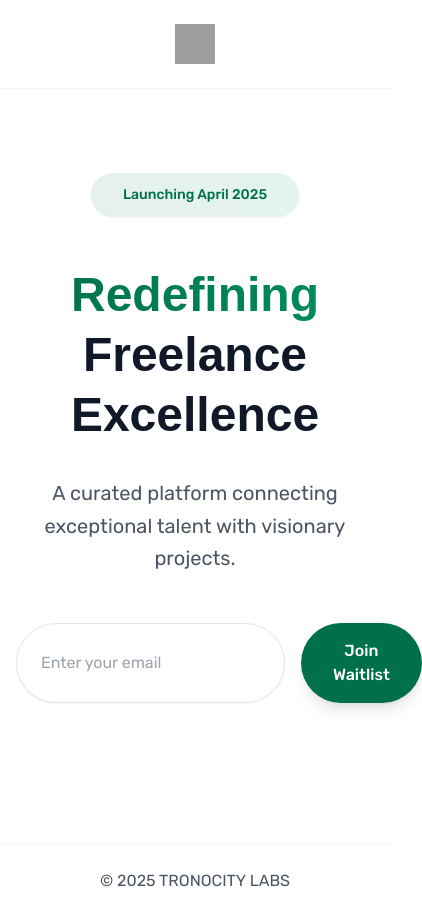
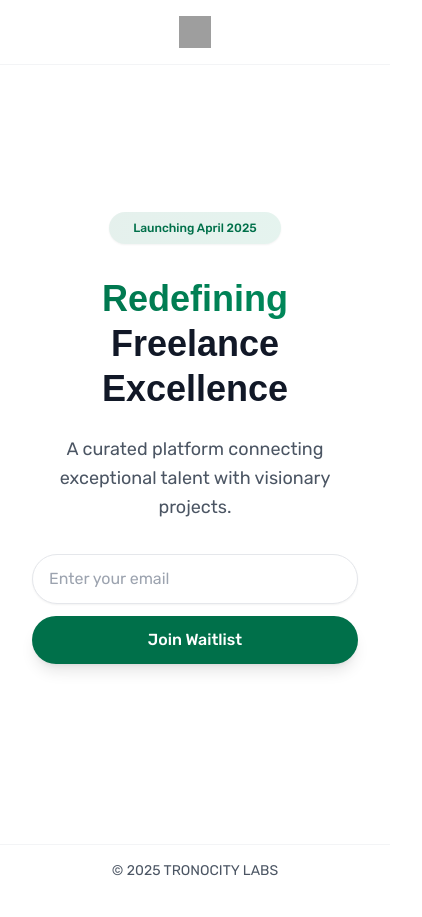
Before and after one commit to nawazkhan060/prod-gigzs, a React (Vite) app: page / in a window 390 px wide. Shown: the whole page, 422 px wide, since content can reach past the window. Built offline with nearby package versions, Linux system fonts and the light colour scheme; grey boxes are pictures that could not be loaded; a web font is replaced by a local one.

Commit message:
Update App.tsx

```diff
--- a/src/App.tsx
+++ b/src/App.tsx
@@ -19,7 +19,7 @@ function App() {
 
       {/* Navigation */}
       <nav className="fixed w-full top-0 z-50 bg-white/95 backdrop-blur-sm border-b border-gray-100">
-        <div className="max-w-7xl mx-auto px-4 sm:px-6 lg:px-8 py-6">
+        <div className="max-w-7xl mx-auto px-4 sm:px-6 lg:px-8 py-4 sm:py-6">
           <motion.div
             className="flex items-center justify-center"
             initial={{ opacity: 0, y: -20 }}
@@ -29,7 +29,7 @@ function App() {
             <img
               src="https://raw.githubusercontent.com/GIGZs-Marketplace/brand-images/1684edf3da61c756551e28a9bdfb157c9243bfa2/gigzs-logo.svg"
               alt="Logo"
-              className="w-10 h-10"
+              className="w-8 h-8 sm:w-10 sm:h-10"
             />
           </motion.div>
         </div>
@@ -37,7 +37,7 @@ function App() {
 
       {/* Main Content */}
       <main className="container mx-auto px-4 sm:px-6 lg:px-8 min-h-screen flex items-center justify-center">
-        <div className="max-w-7xl w-full py-20">
+        <div className="max-w-7xl w-full py-16 sm:py-20">
           <motion.div
             className="text-center"
             initial={{ opacity: 0, y: 20 }}
@@ -45,17 +45,17 @@ function App() {
             transition={{ duration: 0.5 }}
           >
             <motion.div
-              className="inline-flex items-center gap-2 px-8 py-3 bg-gradient-to-r from-primary/10 to-primary-light/10 rounded-full text-primary mb-12 sm:mb-16 mt-8 shadow-sm"
+              className="inline-flex items-center gap-2 px-6 sm:px-8 py-2 sm:py-3 bg-gradient-to-r from-primary/10 to-primary-light/10 rounded-full text-primary mb-8 sm:mb-12 lg:mb-16 mt-8 shadow-sm"
               initial={{ opacity: 0, y: 20 }}
               animate={{ opacity: 1, y: 0 }}
               transition={{ delay: 0.2 }}
             >
-              <span className="text-sm font-medium">
+              <span className="text-xs sm:text-sm font-medium">
                 Launching April 2025
               </span>
             </motion.div>
 
-            <h1 className="font-onset text-5xl sm:text-6xl xl:text-7xl font-bold mb-8 sm:mb-10 leading-tight text-gray-900">
+            <h1 className="font-onset text-4xl sm:text-5xl md:text-6xl xl:text-7xl font-bold mb-6 sm:mb-8 lg:mb-10 leading-tight text-gray-900">
               <motion.span
                 className="block bg-clip-text text-transparent bg-gradient-to-r from-primary to-primary-light"
                 initial={{ opacity: 0, y: 20 }}
@@ -83,7 +83,7 @@ function App() {
             </h1>
 
             <motion.p
-              className="text-xl sm:text-2xl text-gray-600 mb-12 sm:mb-16 leading-relaxed max-w-2xl mx-auto"
+              className="text-lg sm:text-xl lg:text-2xl text-gray-600 mb-8 sm:mb-12 lg:mb-16 leading-relaxed max-w-2xl mx-auto px-4"
               initial={{ opacity: 0 }}
               animate={{ opacity: 1 }}
               transition={{ delay: 0.6 }}
@@ -93,23 +93,23 @@ function App() {
 
             <motion.form
               onSubmit={handleSubmit}
-              className="max-w-md mx-auto relative"
+              className="max-w-md mx-auto relative px-4"
               initial={{ opacity: 0, y: 20 }}
               animate={{ opacity: 1, y: 0 }}
               transition={{ delay: 0.7 }}
             >
-              <div className="flex gap-4">
+              <div className="flex flex-col sm:flex-row gap-3 sm:gap-4">
                 <input
                   type="email"
                   placeholder="Enter your email"
                   value={email}
                   onChange={(e) => setEmail(e.target.value)}
-                  className="flex-1 px-6 py-4 rounded-full border border-gray-200 focus:border-primary outline-none text-gray-800 shadow-sm"
+                  className="flex-1 px-4 sm:px-6 py-3 sm:py-4 rounded-full border border-gray-200 focus:border-primary outline-none text-gray-800 shadow-sm text-base"
                   required
                 />
                 <button
                   type="submit"
-                  className="bg-primary px-8 py-4 text-white font-medium rounded-full hover:bg-primary-light transition-all duration-300 shadow-lg hover:shadow-xl transform hover:-translate-y-1"
+                  className="px-6 sm:px-8 py-3 sm:py-4 text-white font-medium rounded-full bg-primary hover:bg-primary-light transition-all duration-300 shadow-lg hover:shadow-xl transform hover:-translate-y-1 text-base w-full sm:w-auto"
                 >
                   Join Waitlist
                 </button>
@@ -121,13 +121,13 @@ function App() {
 
       {/* Footer */}
       <motion.footer
-        className="py-6 border-t border-gray-100 text-center bg-white"
+        className="py-4 sm:py-6 border-t border-gray-100 text-center bg-white"
         initial={{ opacity: 0 }}
         animate={{ opacity: 1 }}
         transition={{ delay: 0.9 }}
       >
         <div className="container mx-auto px-4">
-          <p className="text-gray-600">© 2025 TRONOCITY LABS</p>
+          <p className="text-sm sm:text-base text-gray-600">© 2025 TRONOCITY LABS</p>
         </div>
       </motion.footer>
     </div>
```
